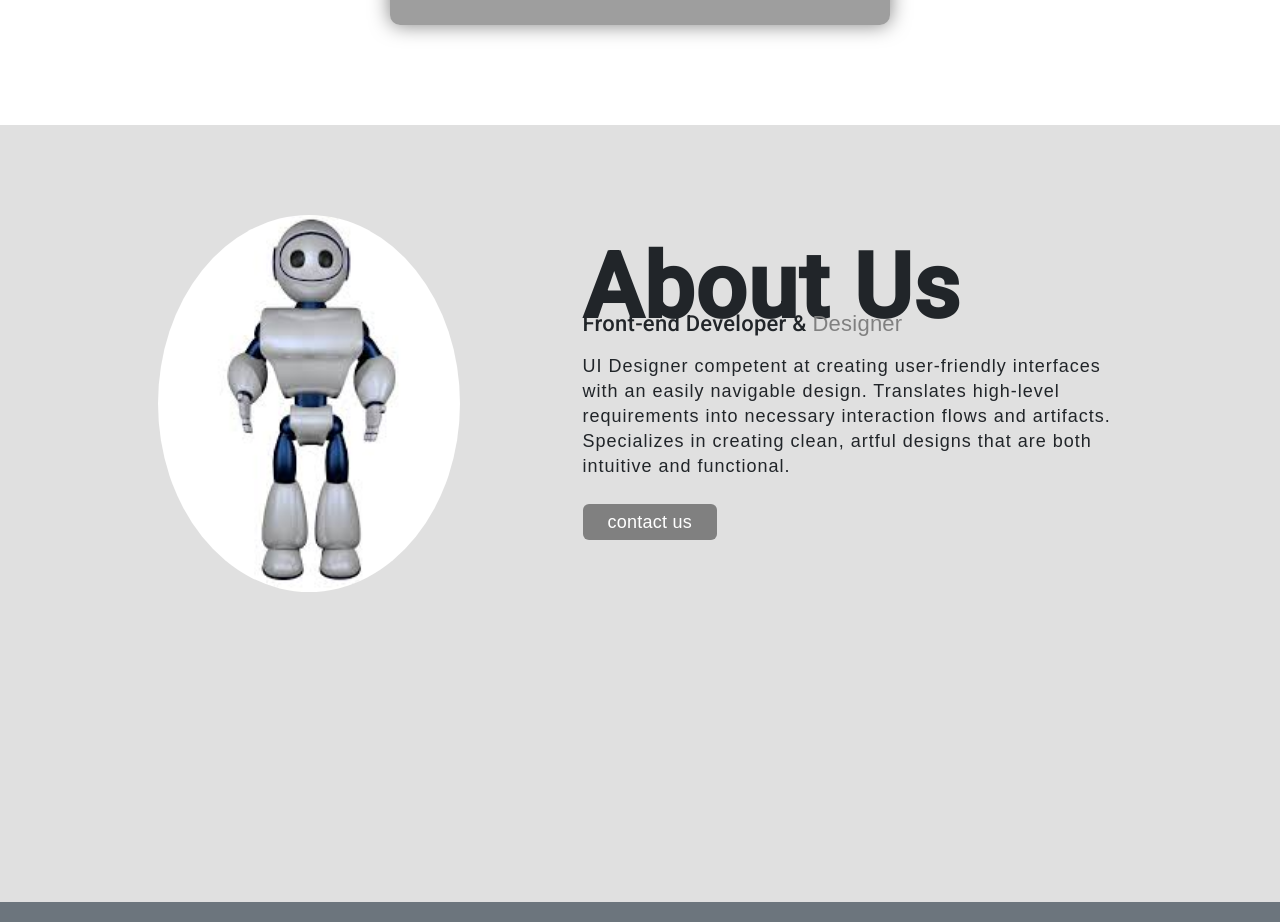
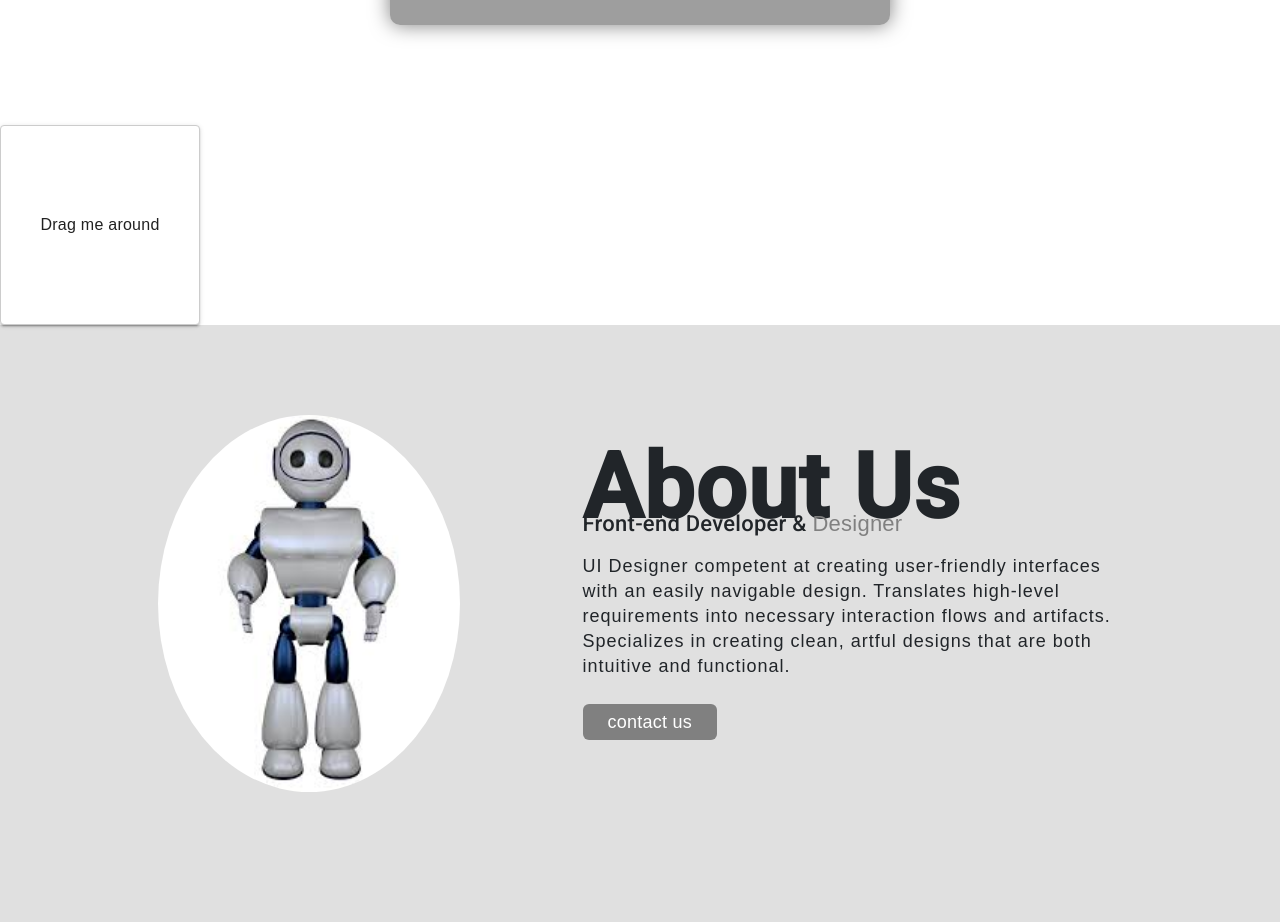
Before and after one commit to chanduvarmak/spAce.I-SPA, an Angular app: page / in a window 1280 px wide. Shown: the part 1040-1962 px from the top of the page. Built offline with nearby package versions, Linux system fonts and the light colour scheme.

Commit message:
added draganddrop element.

```diff
--- a/src/app/app.module.ts
+++ b/src/app/app.module.ts
@@ -22,6 +22,7 @@ import { CrudComponent } from './crud/crud.component';
 import { ProjectdetailsComponent } from './projectdetails/projectdetails.component';
 import { ThanksComponent } from './thanks/thanks.component';
 import { ClipboardModule } from '@angular/cdk/clipboard';
+import { DragDropModule } from '@angular/cdk/drag-drop';
 
 @NgModule({
   declarations: [
@@ -50,6 +51,7 @@ import { ClipboardModule } from '@angular/cdk/clipboard';
     MatSelectModule,
     HttpClientModule,
     ClipboardModule,
+    DragDropModule,
   ],
   providers: [],
   bootstrap: [AppComponent],
--- a/src/app/home/home.component.css
+++ b/src/app/home/home.component.css
@@ -153,6 +153,29 @@ span {
 .bg-primary {
   background-color: black;
 }
+.example-box {
+  width: 200px;
+  height: 200px;
+  border: solid 1px #ccc;
+  color: rgba(0, 0, 0, 0.87);
+  cursor: move;
+  display: flex;
+  justify-content: center;
+  align-items: center;
+  text-align: center;
+  background: #fff;
+  border-radius: 4px;
+  position: relative;
+  z-index: 1;
+  transition: box-shadow 200ms cubic-bezier(0, 0, 0.2, 1);
+  box-shadow: 0 3px 1px -2px rgba(0, 0, 0, 0.2), 0 2px 2px 0 rgba(0, 0, 0, 0.14),
+    0 1px 5px 0 rgba(0, 0, 0, 0.12);
+}
+
+.example-box:active {
+  box-shadow: 0 5px 5px -3px rgba(0, 0, 0, 0.2),
+    0 8px 10px 1px rgba(0, 0, 0, 0.14), 0 3px 14px 2px rgba(0, 0, 0, 0.12);
+}
 
 /* //permutations combinations design// */
 
--- a/src/app/home/home.component.html
+++ b/src/app/home/home.component.html
@@ -34,6 +34,8 @@
     </div>
     <button href="#" routerLink="/signup">Signup For Services</button>
   </section>
+
+  <div class="example-box" cdkDrag>Drag me around</div>
 
   <section class="about-us">
     <div class="about">
```
